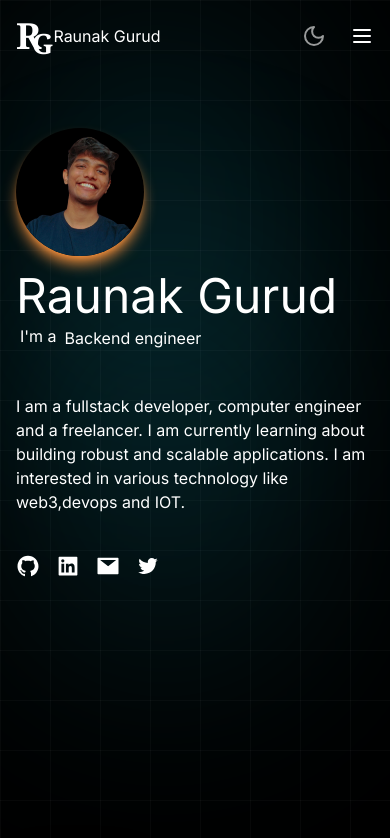
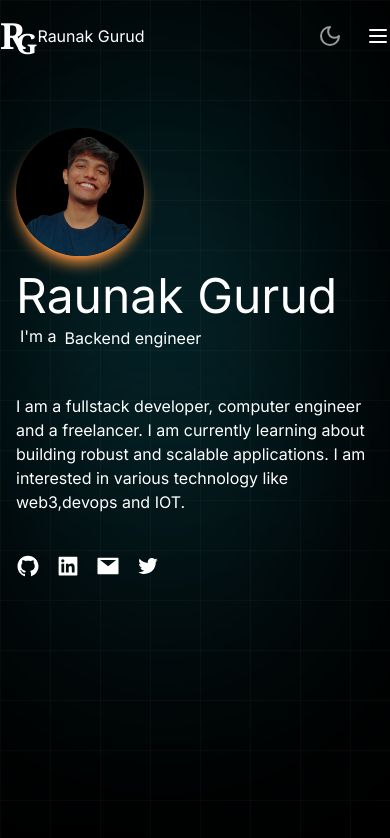
Before and after one commit to raunakgurud09/empty-next13, a Next.js app: page / in a window 390 px wide. Shown: the top 838 px of the page. Built offline with nearby package versions, Linux system fonts and the light colour scheme.

Commit message:
ui: fixing max-w of header and footer

```diff
--- a/components/footer.tsx
+++ b/components/footer.tsx
@@ -60,8 +60,11 @@ export default function Footer() {
   const year = new Date().getFullYear()
 
   return (
+    // <header className="w-full flex justify-center">
+    //   <div className="w-full max-w-[1280px] md:px-4 py-2 flex justify-between">
+
     <footer className="w-full mt-96 border-t border-t-white/20 bg-black px-4 py-2 flex justify-between text-sm text-400">
-      <div className="container mx-auto flex-row py-4 sm:flex justify-between">
+      <div className="container max-w-[1280px] mx-auto flex-row py-4 sm:flex justify-between">
         <div className="flex flex-col justify-start ">
           <Signature />
           <p>&#169; {year} Raunak Gurud</p>
--- a/components/header.tsx
+++ b/components/header.tsx
@@ -2,10 +2,10 @@ import { Moon } from "lucide-react";
 import Signature from "./signature";
 import ThemeSwitch from "./themeSwitch";
 import Menu from "./menu";
-
 export default function Header() {
   return (
-    <header className="w-full  px-4 py-2 flex justify-between">
+    <header className="w-full flex justify-center">
+      <div className="w-full max-w-[1280px] md:px-4 py-2 flex justify-between">
         <div className="flex items-center justify-center">
           <Signature />
           <div>Raunak Gurud</div>
@@ -15,6 +15,7 @@ export default function Header() {
           <span className="h-[60%] border-none md:border  border-white/10 border-l-white/10 "></span>
           <ThemeSwitch />
         </div>
+      </div>
     </header>
   )
 }
```
Lines whose indentation alone changed are shown as unchanged.
